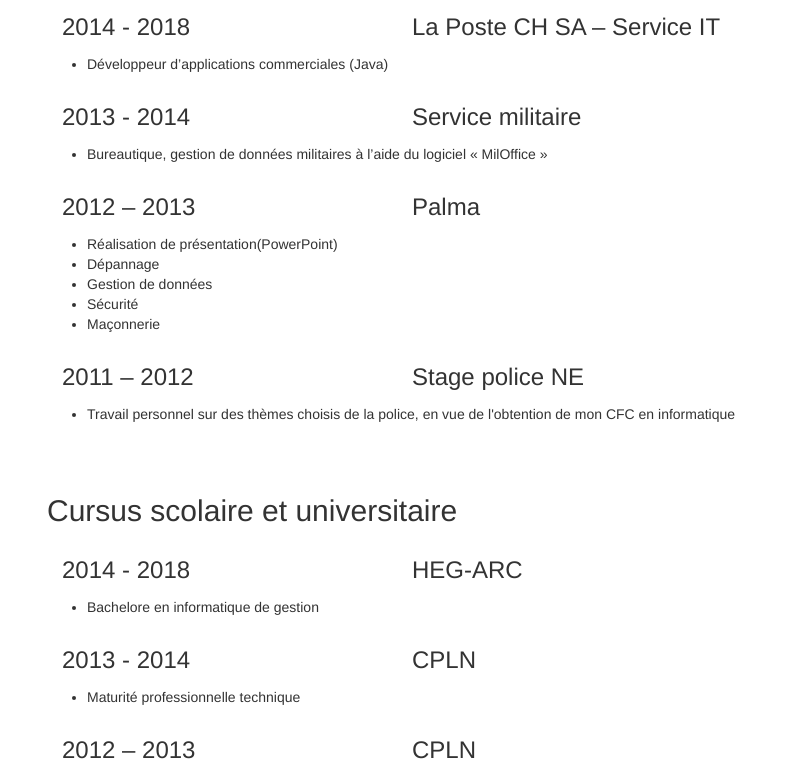
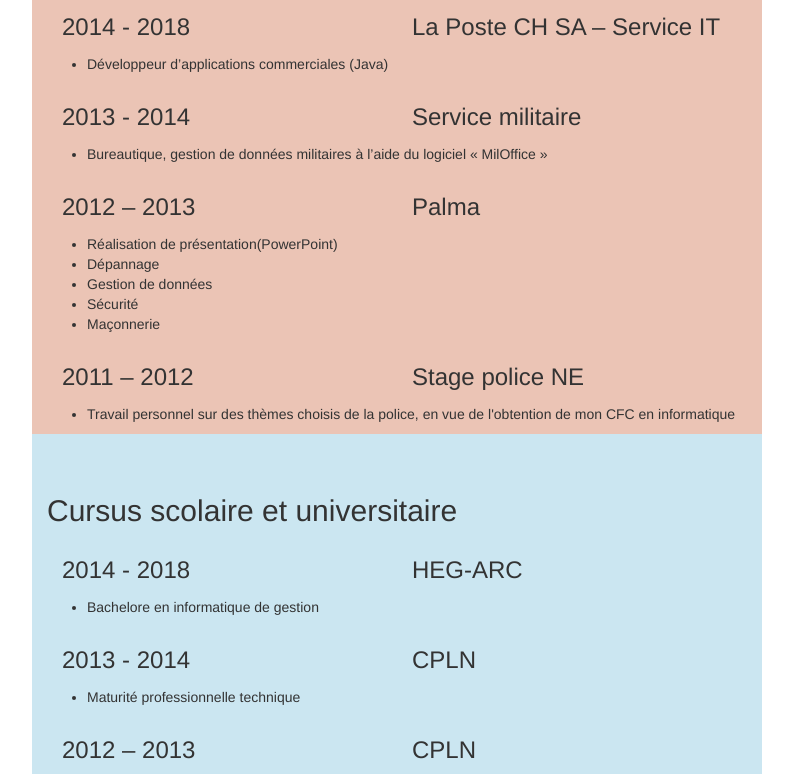
Before and after one commit to meiermathias/CV_Meier_Mathias, a website: page app/index.html in a window 1280 px wide. Shown: the part 652-1426 px from the top of the page, without its empty margins (243-1036 px from the left). Drawn offline with nearby package versions, Linux system fonts and the light colour scheme; files that its build step writes are made by us from their sources.

Commit message:
Ticket-6 : Add bootswatch dependences and div background css
- Add background css to DIV
- Add dependences bootswatch
(bower install bootswatch --save)

```diff
--- a/app/index.html
+++ b/app/index.html
@@ -11,7 +11,8 @@
 
     <!-- build:css styles/vendor.css -->
     <!-- bower:css -->
-    <link rel="stylesheet" href="/bower_components/bootstrap/dist/css/bootstrap.css" />
+    <!-- <link rel="stylesheet" href="/bower_components/bootstrap/dist/css/bootstrap.css" /> -->
+    <link rel="stylesheet" href="/bower_components/bootswatch/cyborg/bootstrap.css" />
     <link rel="stylesheet" href="/bower_components/font-awesome-bower/css/font-awesome.css" />
     <!-- endbower -->
     <!-- endbuild -->
--- a/app/styles/main.css
+++ b/app/styles/main.css
@@ -87,3 +87,11 @@ body {
     border-bottom: 0;
   }
 }
+
+.blue{
+  background-color : #cbe6f1;
+}
+
+.brown{
+  background-color : #ebc4b5;
+}
--- a/bower.json
+++ b/bower.json
@@ -4,7 +4,8 @@
   "dependencies": {
     "bootstrap": "~3.3.5",
     "modernizr": "~2.8.1",
-    "font-awesome-bower": "^4.5.0"
+    "font-awesome-bower": "^4.5.0",
+    "bootswatch": "^3.3.6+2"
   },
   "overrides": {
     "bootstrap": {
```
